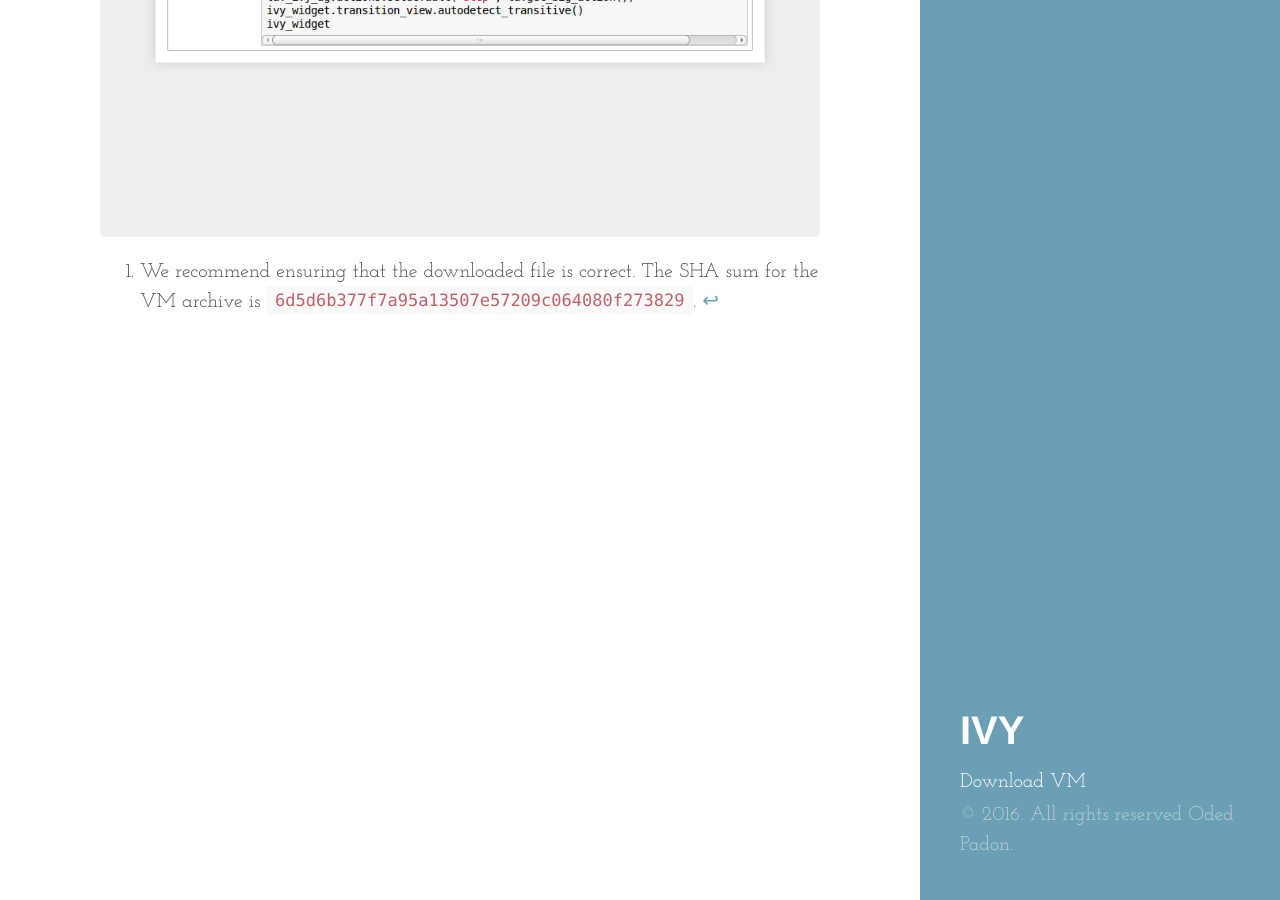
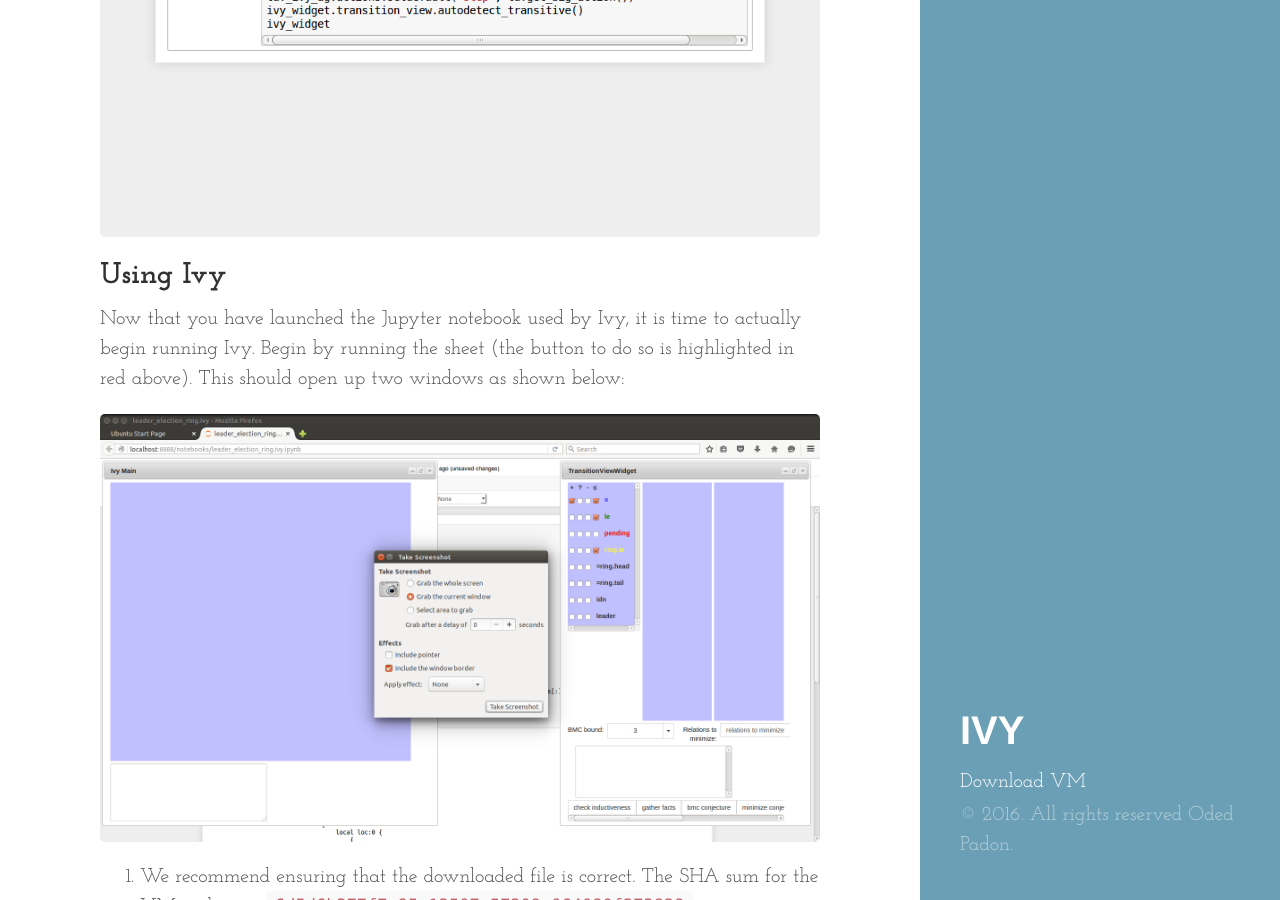
Before and after one commit to apanda/ivy, a Jekyll site: the page built from index.md, in a window 1280 px wide and 900 px high, scrolled down 1175 px. Built offline with Jekyll 4.4.1, drawn with Linux system fonts in a browser that asks for light colours.

Commit message:
Add ivy png

```diff
--- a/index.md
+++ b/index.md
@@ -17,4 +17,11 @@ Let us get started by downloading and starting IVY:
 
 ![Ivy started]({{ site.url }}/assets/jupyter.png)
 
+Using Ivy
+---------
+Now that you have launched the Jupyter notebook used by Ivy, it is time to actually begin running Ivy. Begin by running the sheet (the button to do so is highlighted in red above). This should open up two windows as shown below:
+
+![Ivy window]({{ site.url }}/assets/ivy.png)
+
+
 [^1]: We recommend ensuring that the downloaded file is correct. The SHA sum for the VM archive is ``6d5d6b377f7a95a13507e57209c064080f273829``.
```
Also changed, not shown: assets/ivy.png (added), assets/jupyter.png.
